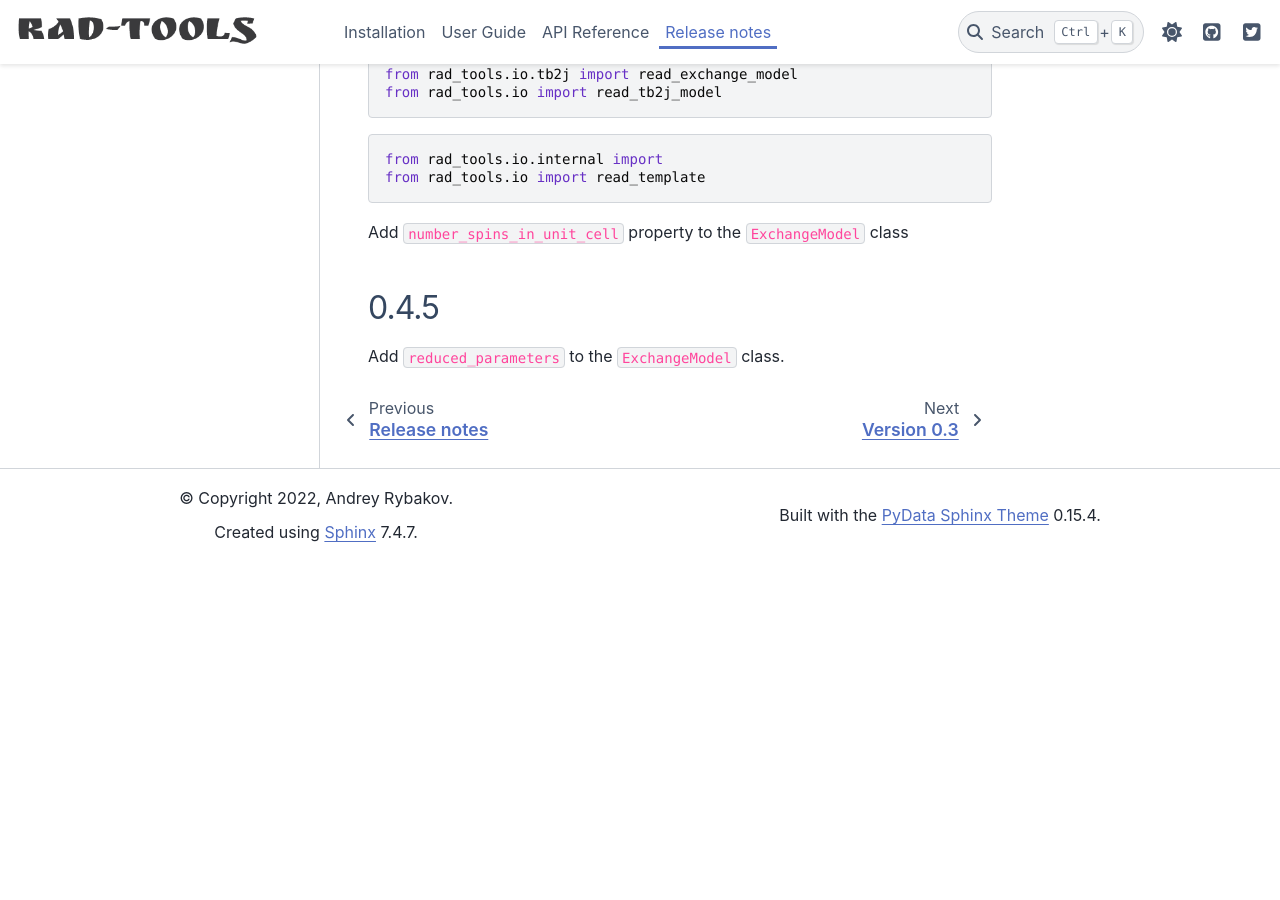
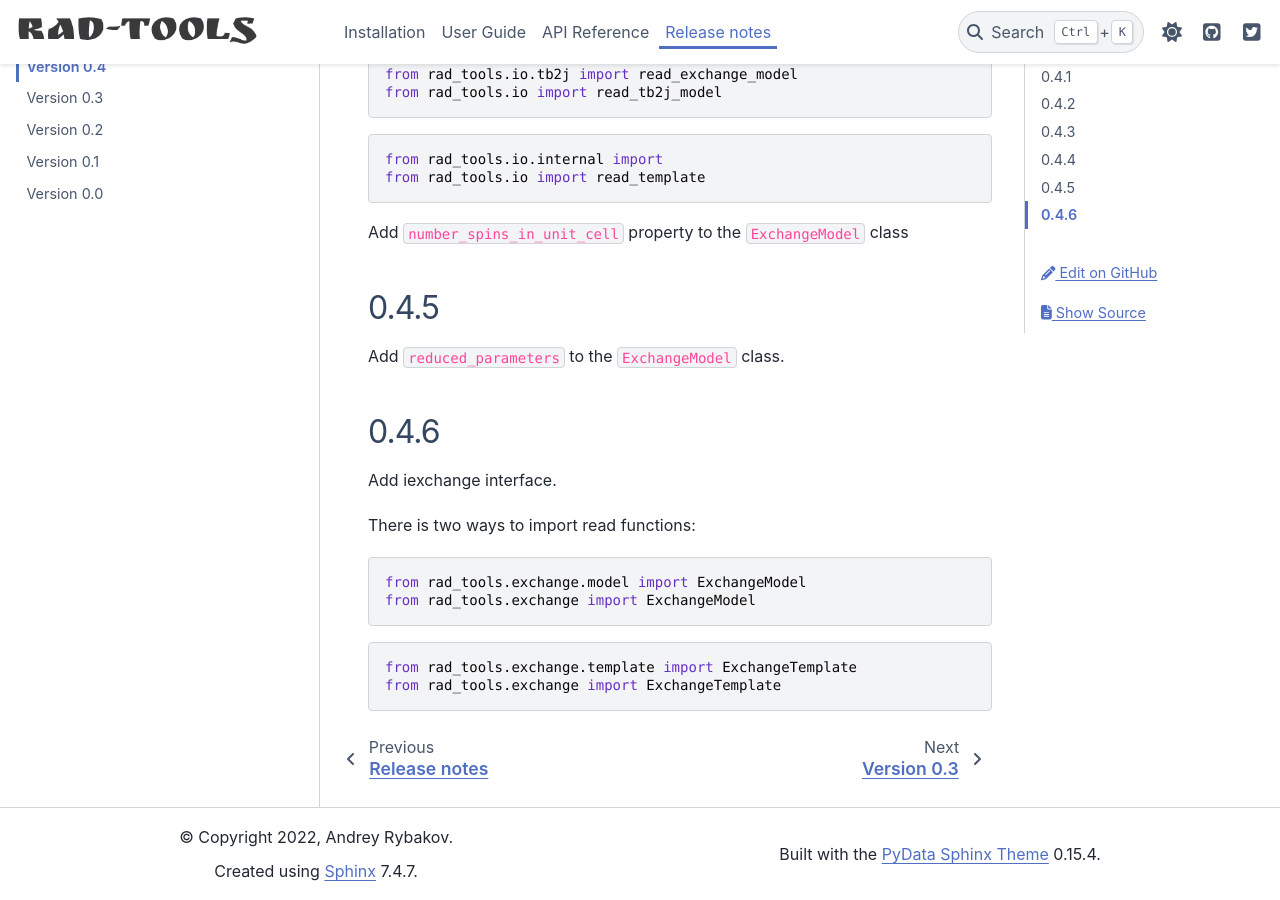
Before and after one commit to adrybakov/rad-tools, a Sphinx documentation site: the page built from docs/source/release-notes/0.4.rst, in a window 1280 px wide and 900 px high, scrolled down 1246 px. Built offline with Sphinx 7.4.7 and the PyData theme 0.15.4, drawn with Linux system fonts in a browser that asks for light colours; before the commit the page ends 1808 px from its top, so only the background shows below that.

Commit message:
Add excchange interface

```diff
--- a/docs/source/release-notes/0.4.rst
+++ b/docs/source/release-notes/0.4.rst
@@ -70,3 +70,20 @@
 -----
 
 Add ``reduced_parameters`` to the ``ExchangeModel`` class.
+
+0.4.6
+-----
+
+Add iexchange interface.
+
+There is two ways to import read functions:
+
+.. code-block:: python
+
+    from rad_tools.exchange.model import ExchangeModel
+    from rad_tools.exchange import ExchangeModel
+
+.. code-block:: python
+
+    from rad_tools.exchange.template import ExchangeTemplate
+    from rad_tools.exchange import ExchangeTemplate
--- a/rad_tools/__init__.py
+++ b/rad_tools/__init__.py
@@ -2,4 +2,4 @@
 All tools from the package.
 """
 
-__version__ = "0.4.5"
+__version__ = "0.4.6"
```
Also changed, not shown: 1 other file.
